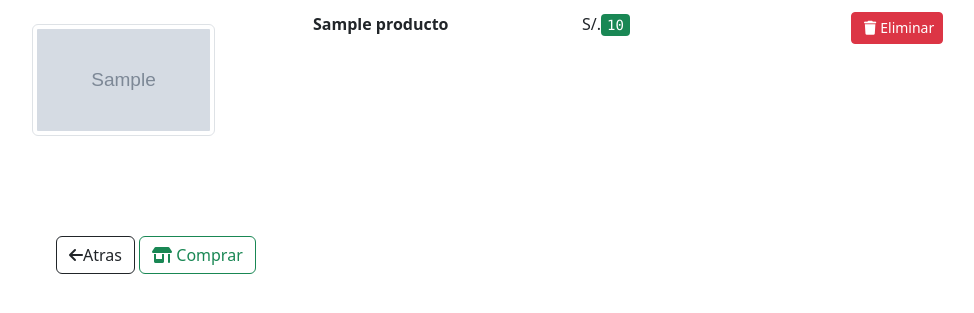
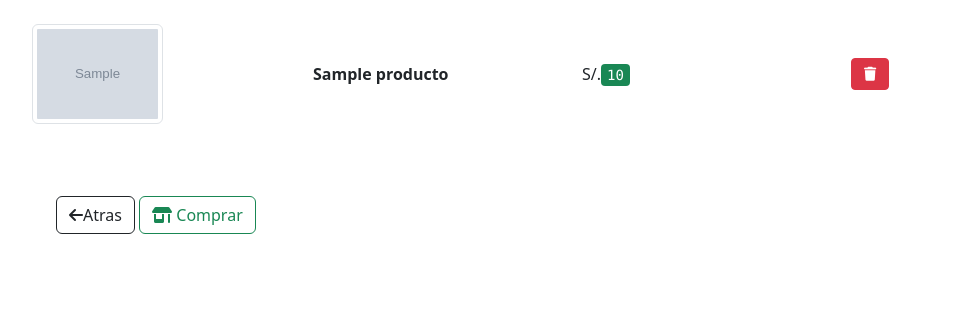
Before and after one commit to ofertonTec/appcrudflask2022, a Flask app: template templates/carrito.html in a window 1280 px wide. Shown: the part 66-379 px from the top of the page, without its empty margins (74-1048 px from the left). Run offline with Flask 2, Linux system fonts and the light colour scheme; the template is opened without the code that fills it: most values are stand-ins (such as "Sample title", 1, 10 or a date in 2020); grey boxes marked "Sample" are stand-in pictures; some libraries are stand-ins or nearby versions.

Commit message:
modificando la lista de items del template carrito.html

```diff
--- a/static/css/base.css
+++ b/static/css/base.css
@@ -33,3 +33,6 @@
 #card_lista{
     background-color: rgb(226, 226, 226);
 }
+#list_items:hover{
+    background-color: antiquewhite;
+}
--- a/templates/carrito.html
+++ b/templates/carrito.html
@@ -7,9 +7,9 @@
 <div class="container">
     <ul class="list-group list-group-flush p-2">
         {% for producto in listaSeleccionados%}
-        <li class="list-group-item  d-flex flex-direction-column content-fit p-0">
+        <li id="list_items" class="list-group-item  d-flex flex-direction-column justify-content-center align-items-center p-0">
             <div class="col p-3">
-                <img width="70%" class="img-thumbnail" src="/uploads/{{producto.foto}}" alt="">
+                <img width="50%" class="img-thumbnail" src="/uploads/{{producto.foto}}" alt="">
             </div>
             <div class="col p-1"><strong>{{producto.nombre}}</strong>
             </div>
@@ -17,7 +17,7 @@
                  S/.<kbd class="bg-success">{{producto.precio_lista}}</kbd>
             </div>
             <div class="col p-1">
-                <a href="/eliminarItem/{{producto.codigo}}" class="btn btn-danger btn-sm"><i class="fa-solid fa-trash p-1"></i>Eliminar </a>
+                <a href="/eliminarItem/{{producto.codigo}}" class="btn btn-danger btn-sm"><i class="fa-solid fa-trash p-1"></i></a>
             </div>
         </li>
         {%endfor%}
```
